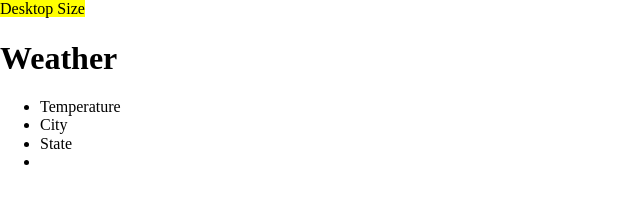
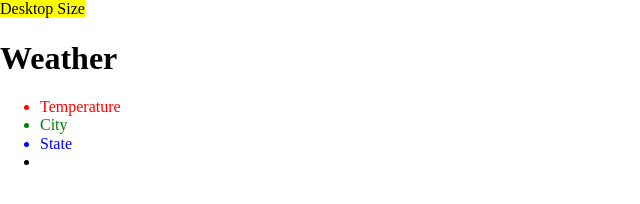
Before and after one commit to AJ0094/weather, a plain HTML site: page index.html in a window 1280 px wide. Shown: the whole page, without its empty margins (0-640 px from the left). Drawn offline with nearby package versions, Linux system fonts and the light colour scheme.

Commit message:
Added colors

```diff
--- a/css/styles.css
+++ b/css/styles.css
@@ -2,7 +2,17 @@
 YOUR STYLES
 *******************/
 
+.temp {
+  color: red;
+}
 
+.city {
+  color: green;
+}
+
+.state {
+  color: blue;
+}
 
 
 /********************
```
